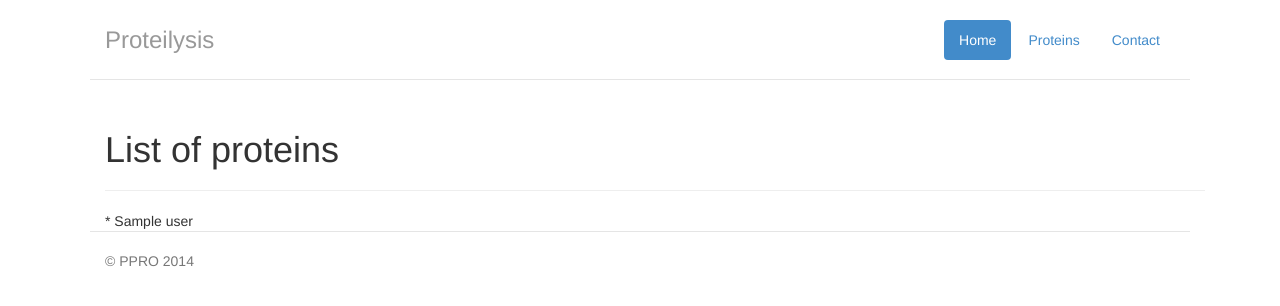
After one commit to miguelgazela/ppro, a Python web app: template proteilysis/templates/proteins/list.html in a window 1280 px wide. The commit adds this page. Shown: the top 306 px of the page. Run offline with Jinja, Linux system fonts and the light colour scheme; the template is opened without the code that fills it: most values are stand-ins (such as "Sample title", 1, 10 or a date in 2020).

Commit message:
added inheritance to the templates

```diff
--- /dev/null
+++ b/proteilysis/templates/base.html
@@ -0,0 +1,41 @@
+<!DOCTYPE html>
+<html lang="en">
+  <head>
+    <meta charset="utf-8">
+    <meta http-equiv="X-UA-Compatible" content="IE=edge">
+    <meta name="viewport" content="width=device-width, initial-scale=1">
+    <meta name="description" content="">
+    <meta name="author" content="">
+    <link rel="shortcut icon" href="../../assets/ico/favicon.ico">
+
+    <title>Proteilysis - Index</title>
+
+    <!-- Bootstrap core CSS -->
+    <link href="static/css/bootstrap.min.css" rel="stylesheet">
+    <link href="static/css/global.css" rel="stylesheet">
+
+  </head>
+
+  <body>
+
+    <div class="container">
+      <div class="header">
+        <ul class="nav nav-pills pull-right">
+          <li class="active"><a href="#">Home</a></li>
+          <li><a href="#">Proteins</a></li>
+          <li><a href="#">Contact</a></li>
+        </ul>
+        <h3 class="text-muted">Proteilysis</h3>
+      </div>
+
+      {% block content %}{% endblock %}
+
+      <div class="footer">
+        <p>&copy; PPRO 2014</p>
+      </div>
+
+    </div> <!-- /container -->
+
+
+  </body>
+</html>
--- /dev/null
+++ b/proteilysis/templates/proteins/list.html
@@ -0,0 +1,15 @@
+{% extends 'base.html' %}
+
+{% block content %}
+
+<div class="container">
+  <h1>List of proteins</h1>
+  <hr>
+  {% for user in users %}
+    * {{ user.name }}
+  {% else %}
+    No proteins have been found.
+  {% endfor %}
+</div>
+
+{% endblock %}
```
Also changed, not shown: proteilysis/templates/index.html (+3 -37 lines), 1 other file.
